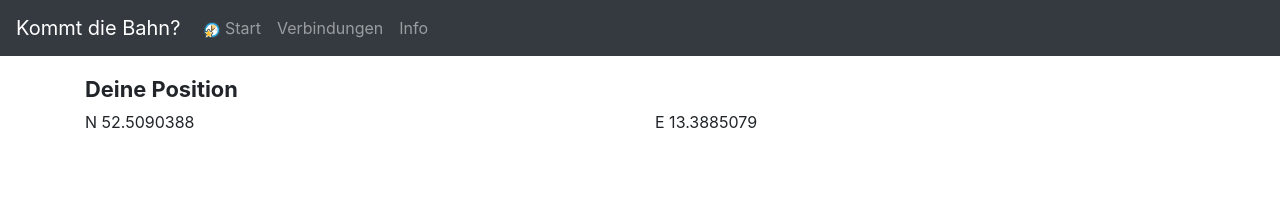
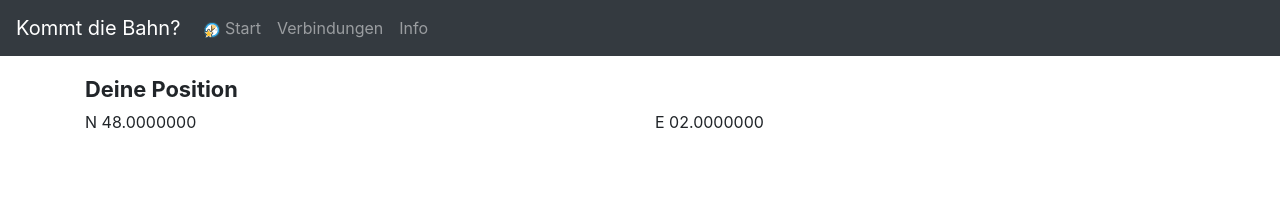
Before and after one commit to wonderbird/kdb-webapp, a Vue app: page / in a window 1280 px wide. Shown: the top 200 px of the page. Built offline with nearby package versions, Linux system fonts and the light colour scheme; what vue-moment would draw is missing.

Commit message:
feat: get geolocation (wip)

```diff
--- a/src/home/HomePage.vue
+++ b/src/home/HomePage.vue
@@ -6,8 +6,8 @@
       </div>
     </div>
     <div class="row">
-      <div class="col-6" data-testid="coord-n">N 52.5090388</div>
-      <div class="col-6" data-testid="coord-e">E 13.3885079</div>
+      <div class="col-6" data-testid="coord-n">N {{ coords.latitude.toFixed(7) }}</div>
+      <div class="col-6" data-testid="coord-e">E {{ '0' + coords.longitude.toFixed(7) }}</div>
     </div>
   </div>
 </template>
@@ -15,9 +15,14 @@
 <script>
 export default {
   name: 'HomePage',
-  props: {
-    msg: String,
-  },
+  data() {
+    return {
+      coords: {
+        latitude: 48,
+        longitude: 2,
+      }
+    }
+  }
 };
 </script>
 
```
